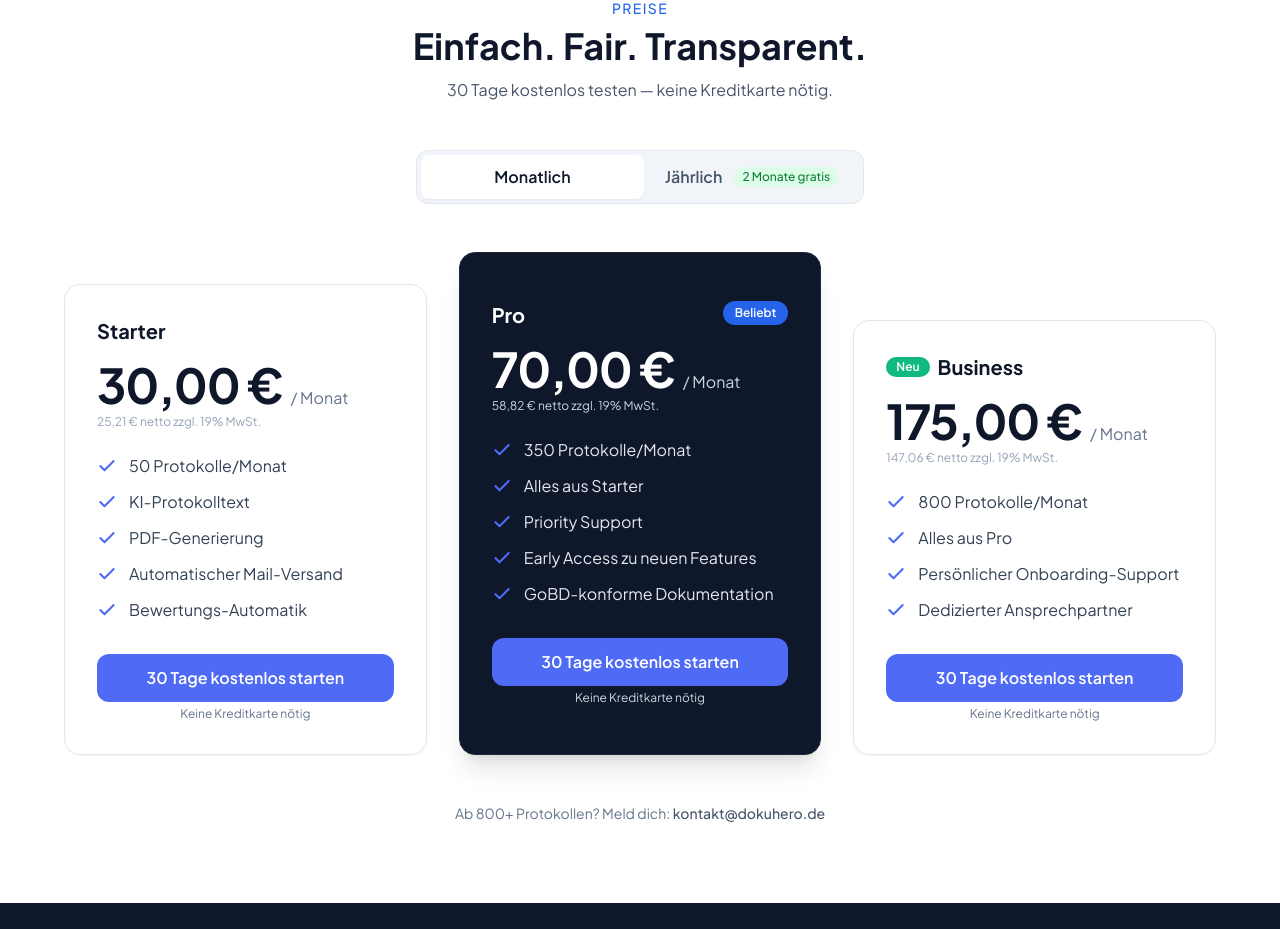
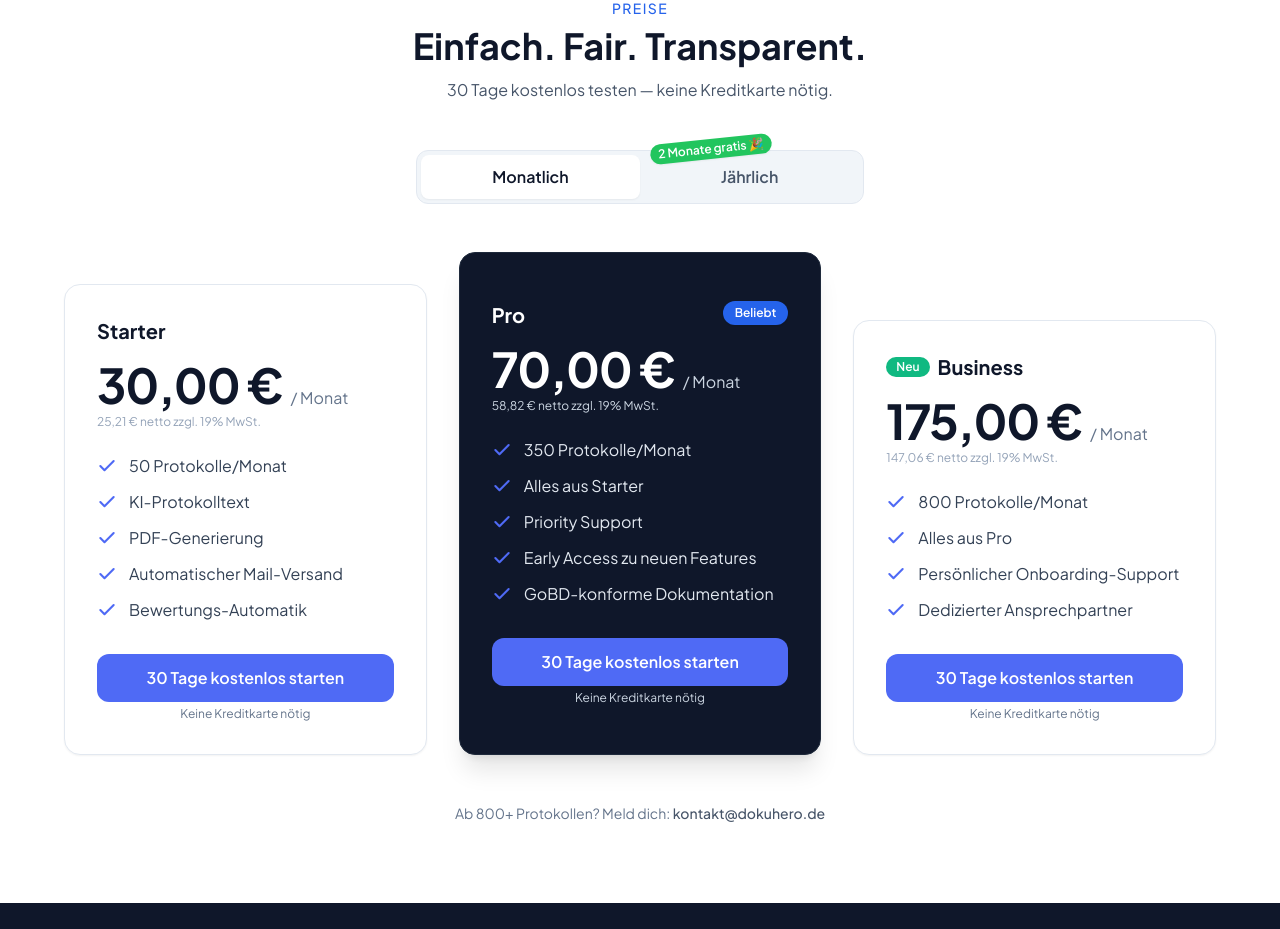
Before and after one commit to sakasolutions/dokuhero, a Next.js app: page / in a window 1280 px wide. Shown: the part 4220-5149 px from the top of the page. Built offline with nearby package versions, Linux system fonts and the light colour scheme.

Commit message:
feat: 2 monate gratis – schwebender sticker über jährlich tab

```diff
--- a/components/PricingSection.tsx
+++ b/components/PricingSection.tsx
@@ -168,7 +168,15 @@ export function PricingSection() {
           role="group"
           aria-label="Abrechnungszeitraum"
         >
-          <div className="flex min-h-[48px] w-full rounded-xl border border-slate-200 bg-slate-100 p-1 sm:min-w-[280px] sm:max-w-md">
+          <div className="relative inline-flex min-h-[48px] w-full rounded-xl border border-slate-200 bg-slate-100 p-1 sm:min-w-[280px] sm:max-w-md">
+            {billing === "monthly" ? (
+              <div
+                className="pointer-events-none absolute -top-3 right-[calc(25%-20px)] -rotate-6 whitespace-nowrap rounded-full bg-green-500 px-2 py-0.5 text-xs font-semibold text-white shadow-sm"
+                aria-hidden
+              >
+                2 Monate gratis 🎉
+              </div>
+            ) : null}
             <button
               type="button"
               onClick={() => setBilling("monthly")}
@@ -183,16 +191,13 @@ export function PricingSection() {
             <button
               type="button"
               onClick={() => setBilling("yearly")}
-              className={`inline-flex min-h-[44px] flex-1 flex-wrap items-center justify-center gap-x-1 gap-y-1 rounded-lg px-2 py-1.5 text-sm font-semibold transition sm:px-3 sm:text-base ${
+              className={`min-h-[44px] flex-1 rounded-lg px-3 text-sm font-semibold transition sm:px-4 sm:text-base ${
                 billing === "yearly"
                   ? "bg-white text-slate-900 shadow-sm"
                   : "text-slate-600 active:bg-white/50 md:hover:text-slate-900"
               }`}
             >
-              <span>Jährlich</span>
-              <span className="ml-2 rounded-full bg-green-100 px-2 py-0.5 text-xs font-medium text-green-700">
-                2 Monate gratis
-              </span>
+              Jährlich
             </button>
           </div>
         </div>
```
